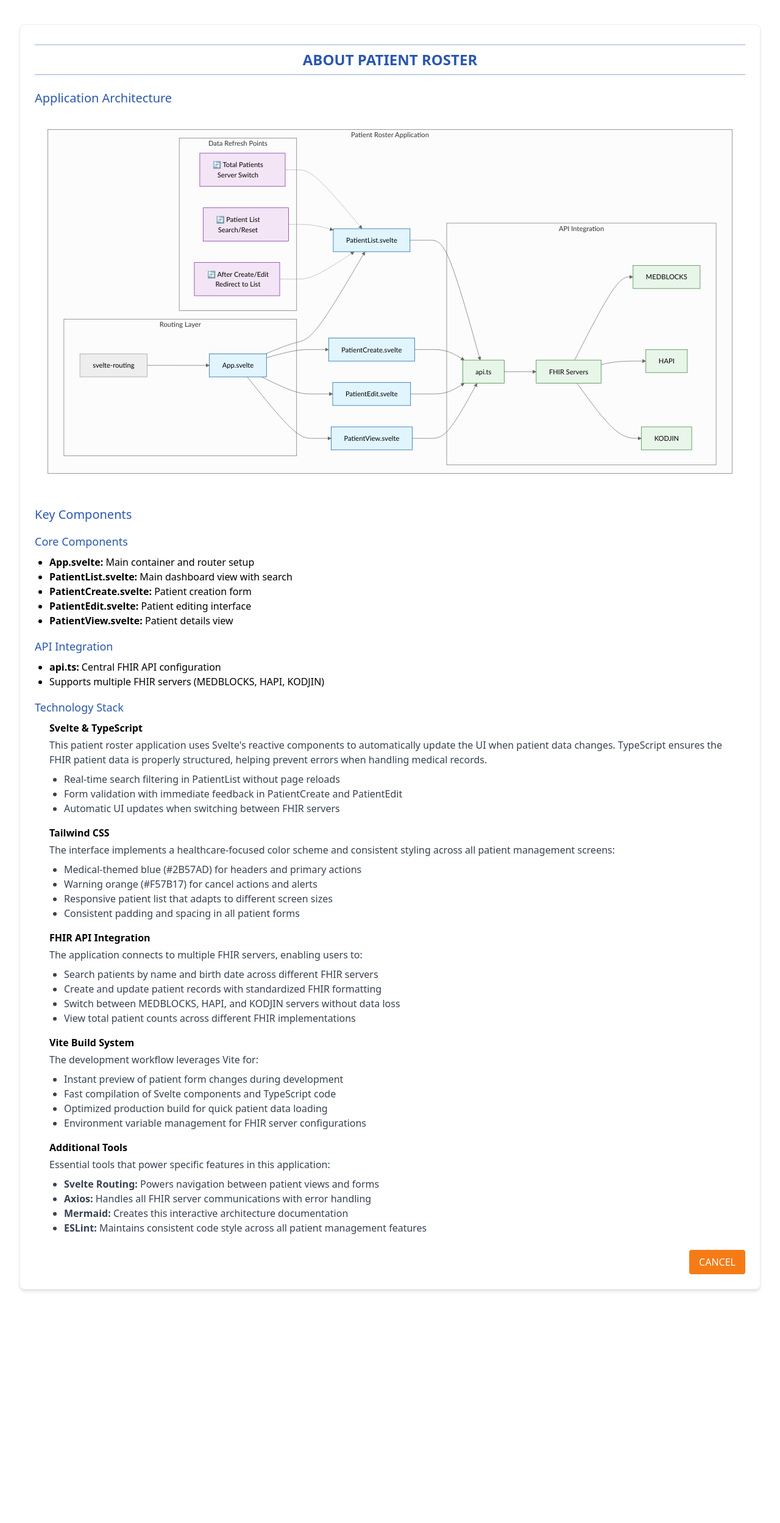
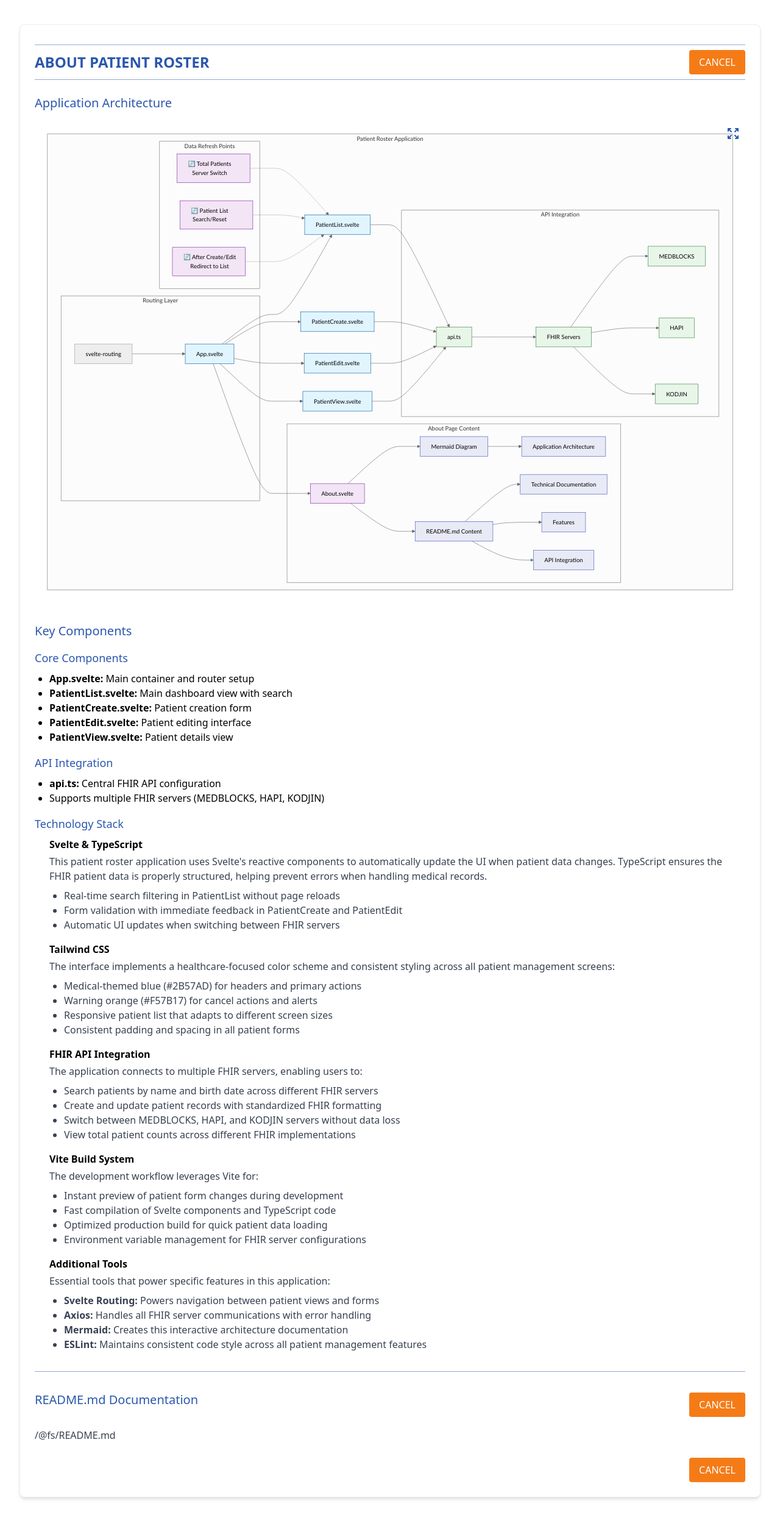
Before and after one commit to ajayprashar/patientRoster, a Svelte app: page /about in a window 1280 px wide. Shown: the top 2498 px of the page at 61% size. Before the commit the page ends 2161 px from the top, so only its background shows below. Built offline with nearby package versions, Linux system fonts and the light colour scheme.

Commit message:
Fixed my About Page

```diff
--- a/package.json
+++ b/package.json
@@ -26,6 +26,7 @@
   "dependencies": {
     "axios": "^1.7.7",
     "clsx": "^2.1.1",
+    "marked": "^14.1.3",
     "mermaid": "^11.4.0",
     "svelte-routing": "^2.13.0"
   }
--- a/src/About.svelte
+++ b/src/About.svelte
@@ -1,7 +1,41 @@
 <script lang="ts">
+  import { navigate } from "svelte-routing";
   import mermaid from 'mermaid';
-  import { onMount } from 'svelte';
-  import { navigate } from "svelte-routing";
+  import { onMount, onDestroy } from 'svelte';
+  import { marked } from 'marked';
+  import readmeContent from '../README.md?raw';
+
+  // Parse markdown to HTML
+  const parsedReadme = marked(readmeContent);
+
+  let showDiagramModal = false;
+
+  const toggleDiagram = () => {
+    showDiagramModal = !showDiagramModal;
+    if (showDiagramModal) {
+      // Reinitialize mermaid for the modal diagram
+      setTimeout(() => {
+        mermaid.init();
+      }, 100);
+    }
+    // Add keyboard event listener when modal is open
+    if (showDiagramModal) {
+      window.addEventListener('keydown', handleKeydown);
+    } else {
+      window.removeEventListener('keydown', handleKeydown);
+    }
+  };
+
+  const handleKeydown = (event: KeyboardEvent) => {
+    if (event.key === 'Escape') {
+      toggleDiagram();
+    }
+  };
+
+  // Clean up event listener on component destruction
+  onDestroy(() => {
+    window.removeEventListener('keydown', handleKeydown);
+  });
 
   onMount(() => {
     mermaid.initialize({
@@ -16,14 +50,34 @@
 
 <main class="w-full max-w-7xl mx-auto px-8 my-10">
   <div class="bg-white p-6 rounded-lg shadow-md border border-[#2B57AD]/10">
+    <!-- Top section -->
     <hr class="border-[#2B57AD]/50 my-2">
-    <div class="flex justify-center items-center my-1">
+    <div class="flex justify-between items-center my-1">
       <h1 class="text-2xl text-[#2B57AD] font-semibold">ABOUT PATIENT ROSTER</h1>
+      <button
+        type="button"
+        class="px-4 py-2 bg-[#F57B17] hover:bg-[#F57B17]/90 text-white rounded transition-colors"
+        on:click={() => navigate('/')}
+      >
+        CANCEL
+      </button>
     </div>
     <hr class="border-[#2B57AD]/50 my-2">
 
+    <!-- Architecture section -->
     <div class="prose max-w-none">
       <h2 class="text-xl text-[#2B57AD] mt-6 mb-4">Application Architecture</h2>
+
+      <div class="relative">
+        <button
+          class="absolute top-2 right-2 text-[#2B57AD] hover:text-[#2B57AD]/80 transition-colors"
+          on:click={toggleDiagram}
+          aria-label="View diagram in full screen"
+        >
+          <svg xmlns="http://www.w3.org/2000/svg" class="h-6 w-6" fill="none" viewBox="0 0 24 24" stroke="currentColor">
+            <path stroke-linecap="round" stroke-linejoin="round" stroke-width="2" d="M4 8V4m0 0h4M4 4l5 5m11-1V4m0 0h-4m4 0l-5 5M4 16v4m0 0h4m-4 0l5-5m11 5l-5-5m5 5v-4m0 4h-4" />
+          </svg>
+        </button>
 
         <pre class="mermaid">
           graph TD
@@ -32,6 +86,16 @@
                   A --> C[PatientCreate.svelte]
                   A --> D[PatientEdit.svelte]
                   A --> E[PatientView.svelte]
+                  A --> AB[About.svelte]
+
+                  subgraph About_Content["About Page Content"]
+                      AB --> M[Mermaid Diagram]
+                      AB --> R[README.md Content]
+                      M --> M1[Application Architecture]
+                      R --> R1[Technical Documentation]
+                      R --> R2[Features]
+                      R --> R3[API Integration]
+                  end
 
                   subgraph Routing["Routing Layer"]
                       F[svelte-routing] --> A
@@ -46,9 +110,9 @@
 
                   subgraph Data_Updates["Data Refresh Points"]
                       direction TB
-                    R1["🔄 Total Patients<br/>Server Switch"]
-                    R2["🔄 Patient List<br/>Search/Reset"]
-                    R3["🔄 After Create/Edit<br/>Redirect to List"]
+                      R4["🔄 Total Patients<br/>Server Switch"]
+                      R5["🔄 Patient List<br/>Search/Reset"]
+                      R6["🔄 After Create/Edit<br/>Redirect to List"]
                   end
               end
 
@@ -57,19 +121,111 @@
               D --> G
               E --> G
 
-            R1 -.-> B
-            R2 -.-> B
-            R3 -.-> B
+              R4 -.-> B
+              R5 -.-> B
+              R6 -.-> B
 
               classDef component fill:#e1f5fe,stroke:#01579b
               classDef config fill:#fff3e0,stroke:#ff6f00
               classDef api fill:#e8f5e9,stroke:#2e7d32
               classDef refresh fill:#f3e5f5,stroke:#7b1fa2,width:200px
+              classDef about fill:#f3e5f5,stroke:#7b1fa2
+              classDef content fill:#e8eaf6,stroke:#3f51b5
 
               class A,B,C,D,E component
               class G,H,H1,H2,H3 api
-            class R1,R2,R3 refresh
+              class R4,R5,R6 refresh
+              class AB about
+              class M,R,M1,R1,R2,R3 content
         </pre>
+      </div>
+
+      <!-- Full-screen modal -->
+      {#if showDiagramModal}
+        <dialog
+          class="fixed inset-0 bg-black/50 flex items-center justify-center z-50 p-4 w-full h-full"
+          aria-labelledby="modal-title"
+          open
+        >
+          <article
+            class="bg-white rounded-lg shadow-lg p-6 w-[95vw] h-[90vh] overflow-auto"
+          >
+            <header class="flex justify-between items-center mb-4">
+              <h2 id="modal-title" class="text-xl text-[#2B57AD] font-semibold">Application Architecture</h2>
+              <button
+                type="button"
+                class="text-[#2B57AD] hover:text-[#2B57AD]/80 transition-colors"
+                on:click={toggleDiagram}
+                aria-label="Close full screen view"
+              >
+                <svg xmlns="http://www.w3.org/2000/svg" class="h-6 w-6" fill="none" viewBox="0 0 24 24" stroke="currentColor">
+                  <path stroke-linecap="round" stroke-linejoin="round" stroke-width="2" d="M6 18L18 6M6 6l12 12" />
+                </svg>
+              </button>
+            </header>
+
+            <pre class="mermaid">
+              graph TD
+                  subgraph Frontend_App["Patient Roster Application"]
+                      A[App.svelte] --> B[PatientList.svelte]
+                      A --> C[PatientCreate.svelte]
+                      A --> D[PatientEdit.svelte]
+                      A --> E[PatientView.svelte]
+                      A --> AB[About.svelte]
+
+                      subgraph About_Content["About Page Content"]
+                          AB --> M[Mermaid Diagram]
+                          AB --> R[README.md Content]
+                          M --> M1[Application Architecture]
+                          R --> R1[Technical Documentation]
+                          R --> R2[Features]
+                          R --> R3[API Integration]
+                      end
+
+                      subgraph Routing["Routing Layer"]
+                          F[svelte-routing] --> A
+                      end
+
+                      subgraph API_Layer["API Integration"]
+                          G[api.ts] --> H[FHIR Servers]
+                          H --> H1[MEDBLOCKS]
+                          H --> H2[HAPI]
+                          H --> H3[KODJIN]
+                      end
+
+                      subgraph Data_Updates["Data Refresh Points"]
+                          direction TB
+                          R4["🔄 Total Patients<br/>Server Switch"]
+                          R5["🔄 Patient List<br/>Search/Reset"]
+                          R6["🔄 After Create/Edit<br/>Redirect to List"]
+                      end
+                  end
+
+                  B --> G
+                  C --> G
+                  D --> G
+                  E --> G
+
+                  R4 -.-> B
+                  R5 -.-> B
+                  R6 -.-> B
+
+                  classDef component fill:#e1f5fe,stroke:#01579b
+                  classDef config fill:#fff3e0,stroke:#ff6f00
+                  classDef api fill:#e8f5e9,stroke:#2e7d32
+                  classDef refresh fill:#f3e5f5,stroke:#7b1fa2,width:200px
+                  classDef about fill:#f3e5f5,stroke:#7b1fa2
+                  classDef content fill:#e8eaf6,stroke:#3f51b5
+
+                  class A,B,C,D,E component
+                  class G,H,H1,H2,H3 api
+                  class R4,R5,R6 refresh
+                  class AB about
+                  class M,R,M1,R1,R2,R3 content
+            </pre>
+          </article>
+        </dialog>
+      {/if}
 
       <h2 class="text-xl text-[#2B57AD] mt-8 mb-4">Key Components</h2>
 
@@ -157,6 +313,25 @@
       </div>
     </div>
 
+    <!-- Middle section -->
+    <hr class="border-[#2B57AD]/50 my-8">
+    <div class="flex justify-between items-center">
+      <h2 class="text-xl text-[#2B57AD] mb-4">README.md Documentation</h2>
+      <button
+        type="button"
+        class="px-4 py-2 bg-[#F57B17] hover:bg-[#F57B17]/90 text-white rounded transition-colors"
+        on:click={() => navigate('/')}
+      >
+        CANCEL
+      </button>
+    </div>
+
+    <!-- README section -->
+    <div class="markdown-content">
+      {@html parsedReadme}
+    </div>
+
+    <!-- Bottom section (existing) -->
     <div class="flex justify-end mt-6">
       <button
         type="button"
@@ -179,4 +354,125 @@
     border-radius: 0.5rem;
     margin: 1rem 0;
   }
+
+  /* Enhanced markdown content styling */
+  :global(.markdown-content) {
+    line-height: 1.6;
+    color: #374151;
+  }
+
+  :global(.markdown-content h1) {
+    font-size: 1.875rem;
+    color: #2B57AD;
+    font-weight: 600;
+    margin-top: 2rem;
+    margin-bottom: 1rem;
+  }
+
+  :global(.markdown-content h2) {
+    font-size: 1.5rem;
+    color: #2B57AD;
+    font-weight: 600;
+    margin-top: 1.5rem;
+    margin-bottom: 0.75rem;
+  }
+
+  :global(.markdown-content h3) {
+    font-size: 1.25rem;
+    color: #2B57AD;
+    font-weight: 600;
+    margin-top: 1.25rem;
+    margin-bottom: 0.5rem;
+  }
+
+  :global(.markdown-content ul, .markdown-content ol) {
+    list-style-type: disc;
+    padding-left: 1.5rem;
+    margin: 1rem 0;
+  }
+
+  :global(.markdown-content ol) {
+    list-style-type: decimal;
+  }
+
+  :global(.markdown-content li) {
+    margin: 0.5rem 0;
+  }
+
+  :global(.markdown-content li > ul, .markdown-content li > ol) {
+    margin: 0.5rem 0;
+  }
+
+  :global(.markdown-content code) {
+    background-color: #f3f4f6;
+    padding: 0.2rem 0.4rem;
+    border-radius: 0.25rem;
+    font-family: monospace;
+    font-size: 0.875rem;
+  }
+
+  :global(.markdown-content pre) {
+    background-color: #f3f4f6;
+    padding: 1rem;
+    border-radius: 0.5rem;
+    overflow-x: auto;
+    margin: 1rem 0;
+  }
+
+  :global(.markdown-content pre code) {
+    background-color: transparent;
+    padding: 0;
+    border-radius: 0;
+    font-size: 0.875rem;
+  }
+
+  :global(.markdown-content p) {
+    margin: 1rem 0;
+  }
+
+  :global(.markdown-content strong) {
+    font-weight: 600;
+    color: #2B57AD;
+  }
+
+  :global(.markdown-content a) {
+    color: #2B57AD;
+    text-decoration: underline;
+    transition: color 0.2s;
+  }
+
+  :global(.markdown-content a:hover) {
+    color: #1e3a8a;
+  }
+
+  :global(.markdown-content blockquote) {
+    border-left: 4px solid #2B57AD;
+    padding-left: 1rem;
+    margin: 1rem 0;
+    color: #4b5563;
+  }
+
+  :global(.markdown-content hr) {
+    border-color: #2B57AD;
+    opacity: 0.2;
+    margin: 2rem 0;
+  }
+
+  /* Add styles for the modal */
+  :global(.modal-mermaid svg) {
+    max-width: 100%;
+    height: auto;
+  }
+
+  dialog {
+    border: none;
+    background: rgba(0, 0, 0, 0.5);
+    max-width: 100vw;
+    max-height: 100vh;
+    margin: 0;
+  }
+
+  dialog::backdrop {
+    background: rgba(0, 0, 0, 0.5);
+  }
 </style>
--- a/src/vite-env.d.ts
+++ b/src/vite-env.d.ts
@@ -1,2 +1,6 @@
-/// <reference types="svelte" />
 /// <reference types="vite/client" />
+
+declare module '*.md?raw' {
+  const content: string;
+  export default content;
+}
--- /dev/null
+++ b/vite.config.js
@@ -0,0 +1,7 @@
+import { defineConfig } from 'vite';
+import { svelte } from '@sveltejs/vite-plugin-svelte';
+
+export default defineConfig({
+  plugins: [svelte()],
+  assetsInclude: ['**/*.md'],
+});
```
Also changed, not shown: 1 other file (tests, documents, lock files or other folders). Lines whose indentation alone changed are shown as unchanged.
